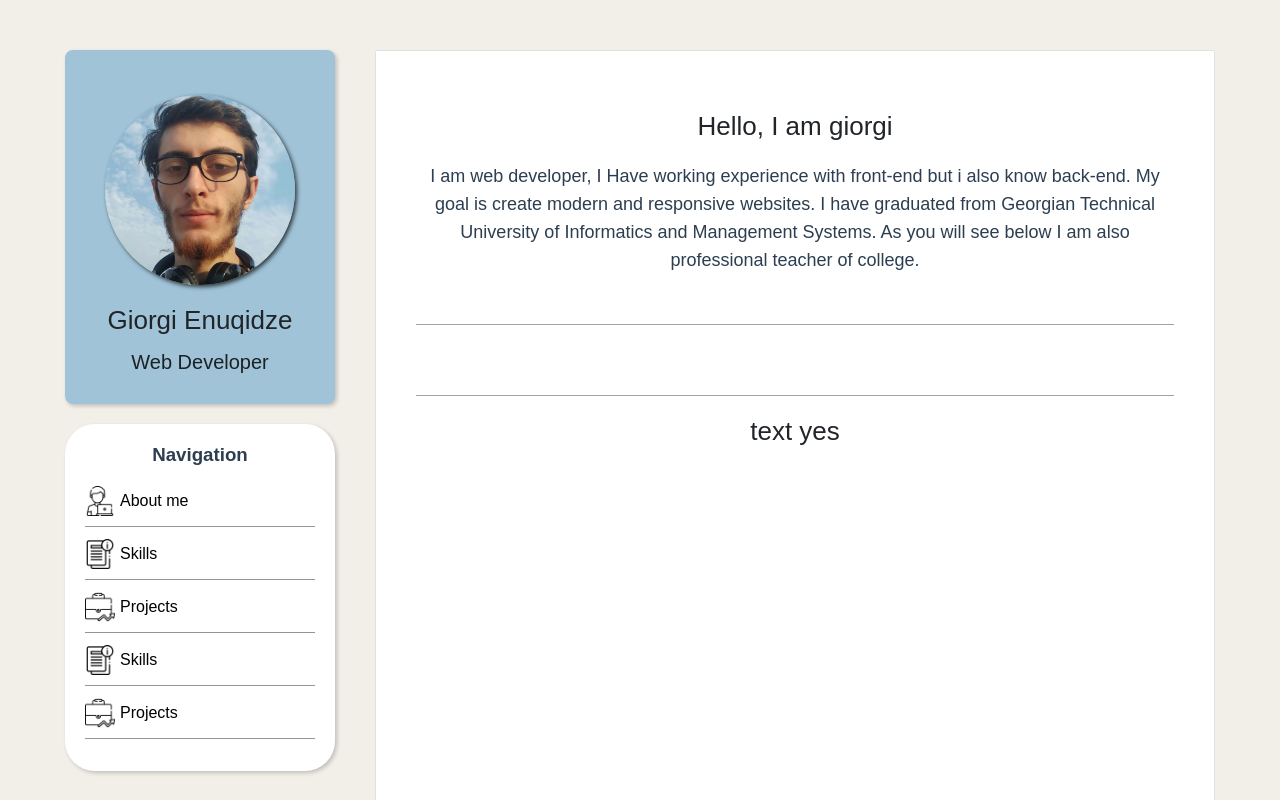
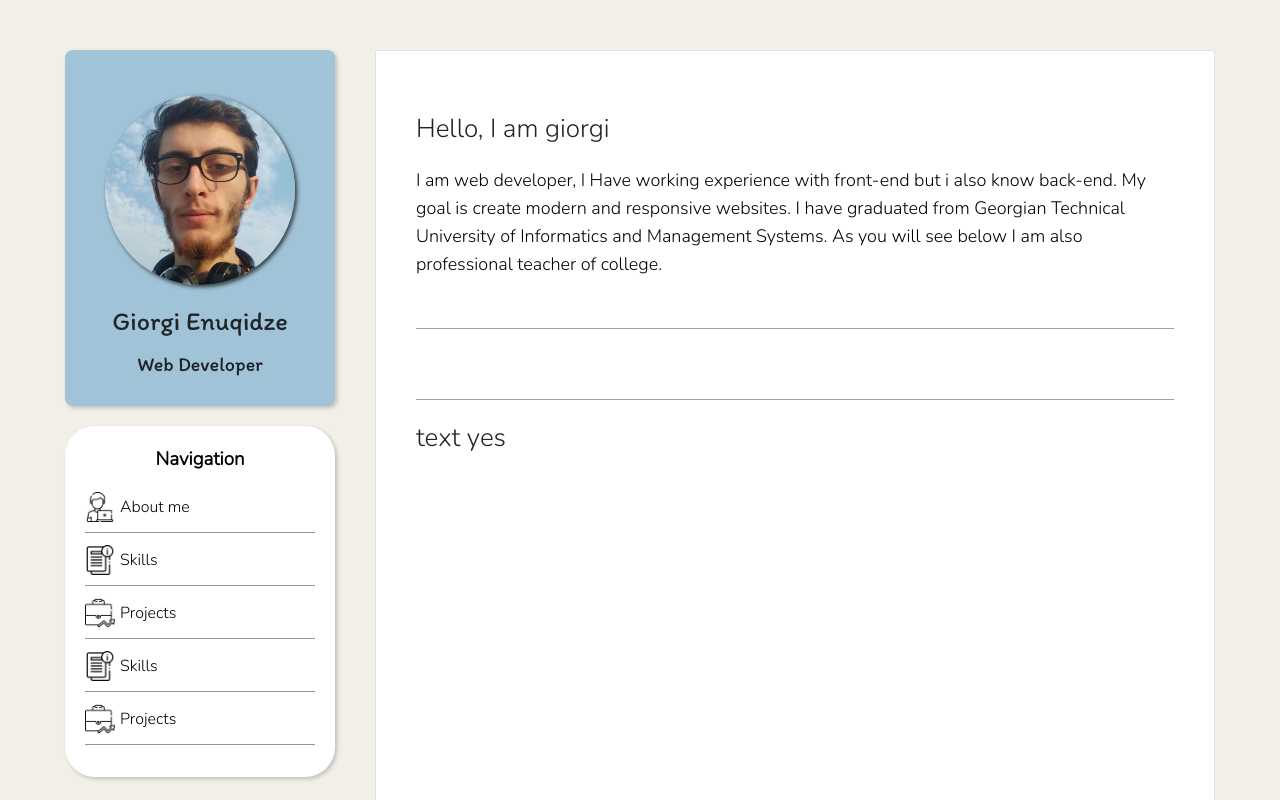
Before and after one commit to giorgi-333/portfolio, a Vue app: page /portfolio/ in a window 1280 px wide. Shown: the top 800 px of the page. Built offline with nearby package versions, Linux system fonts and the light colour scheme.

Commit message:
Added fonts

```diff
--- a/src/App.vue
+++ b/src/App.vue
@@ -3,50 +3,5 @@
 </template>
 
 <style lang="scss">
-
-* {
-  padding: 0;
-  margin: 0;
-  box-sizing: border-box;
-}
-
-html {
-  scroll-behavior: smooth;
-}
-
-body {
-  background: #f2efe9;
-}
-
-h1 {
-  color: rgb(33, 37, 41);
-  font-weight: 500;
-  font-size: 26px;
-}
-
-img {
-  vertical-align: middle;
-}
-
-
-#app {
-  font-family: Avenir, Helvetica, Arial, sans-serif;
-  -webkit-font-smoothing: antialiased;
-  -moz-osx-font-smoothing: grayscale;
-  text-align: center;
-  color: #2c3e50;
-}
-
-#nav {
-  padding: 30px;
-
-  a {
-    font-weight: bold;
-    color: #2c3e50;
-
-    &.router-link-exact-active {
-      color: #42b983;
-    }
-  }
-}
+@import "./assets/css/style.scss";
 </style>
--- /dev/null
+++ b/src/assets/css/style.scss
@@ -0,0 +1,33 @@
+@font-face {
+  font-family: 'Nunito';
+  src: url('assets/font/Nunito-Light.ttf');
+}
+
+@font-face {
+  font-family: 'Itim';
+  src: url('assets/font/Itim-Regular.ttf');
+}
+
+* {
+  padding: 0;
+  margin: 0;
+  box-sizing: border-box;
+}
+
+html {
+  scroll-behavior: smooth;
+}
+
+body {
+  background: #f2efe9;
+}
+
+h1 {
+  color: rgb(33, 37, 41);
+  font-weight: 500;
+  font-size: 26px;
+}
+
+img {
+  vertical-align: middle;
+}
```
Also changed, not shown: src/assets/font/Itim-Regular.ttf (added), src/assets/font/Nunito-Light.ttf (added), 9 other files (tests, documents, lock files or other folders).
